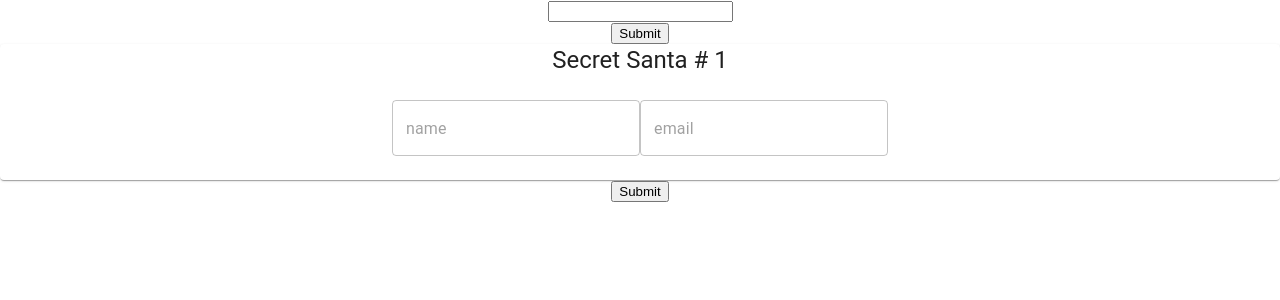
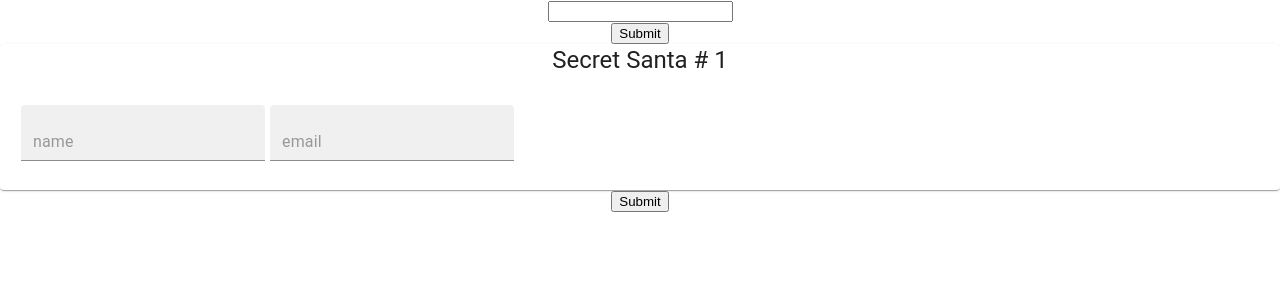
Before and after one commit to GorSharoyan/Secret_Santa_App, a React (Create React App) app: page / in a window 1280 px wide. Shown: the top 300 px of the page. Built offline with nearby package versions, Linux system fonts and the light colour scheme.

Commit message:
:art:UI(components/FormField):worked on components UI

```diff
--- a/src/Components/FormField/FormField.css
+++ b/src/Components/FormField/FormField.css
@@ -0,0 +1,9 @@
+.input {
+    padding: 5px;
+}
+
+.formField {
+    display: flex;
+    flex-direction: row;
+    align-items: baseline;
+}
--- a/src/Components/FormField/Formfield.js
+++ b/src/Components/FormField/Formfield.js
@@ -2,22 +2,29 @@ import React from "react";
 
 //UI
 import TextField from "@mui/material/TextField";
+import "./FormField.css";
 
 export default function FormField({ onChange }) {
   return (
-    <div>
+    <div className="formField">
+      <div className="input">
         <TextField
+          variant="filled"
           type="text"
           placeholder="name"
           name="name"
           onChange={onChange}
         />
+      </div>
+      <div>
         <TextField
+          variant="filled"
           type="email"
           placeholder="email"
           name="email"
           onChange={onChange}
         />
       </div>
+    </div>
   );
 }
```
Lines whose indentation alone changed are shown as unchanged.
